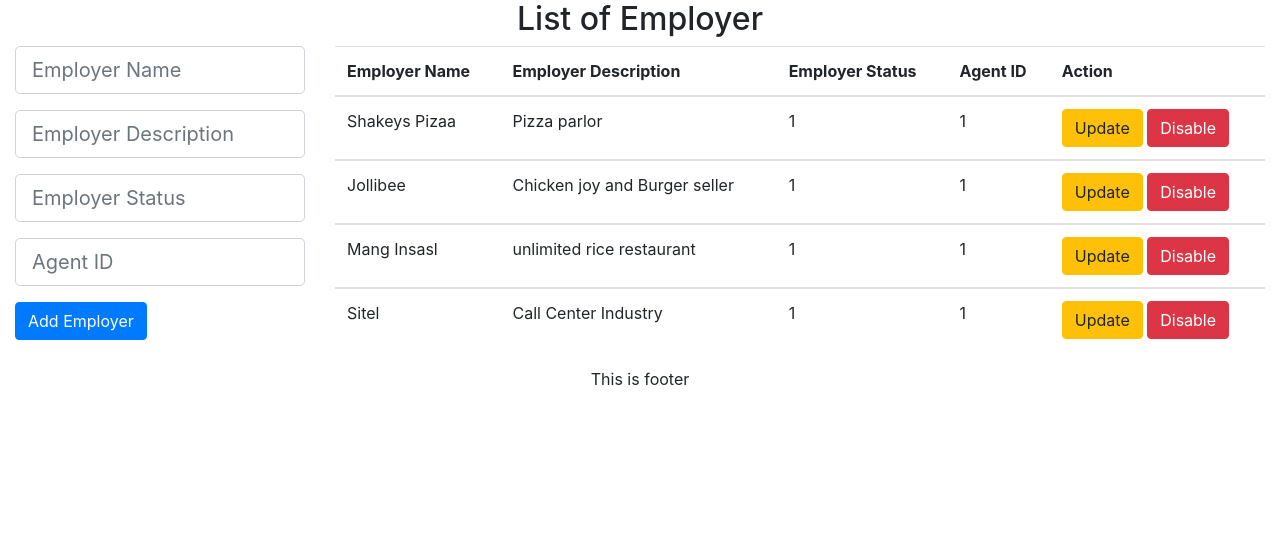
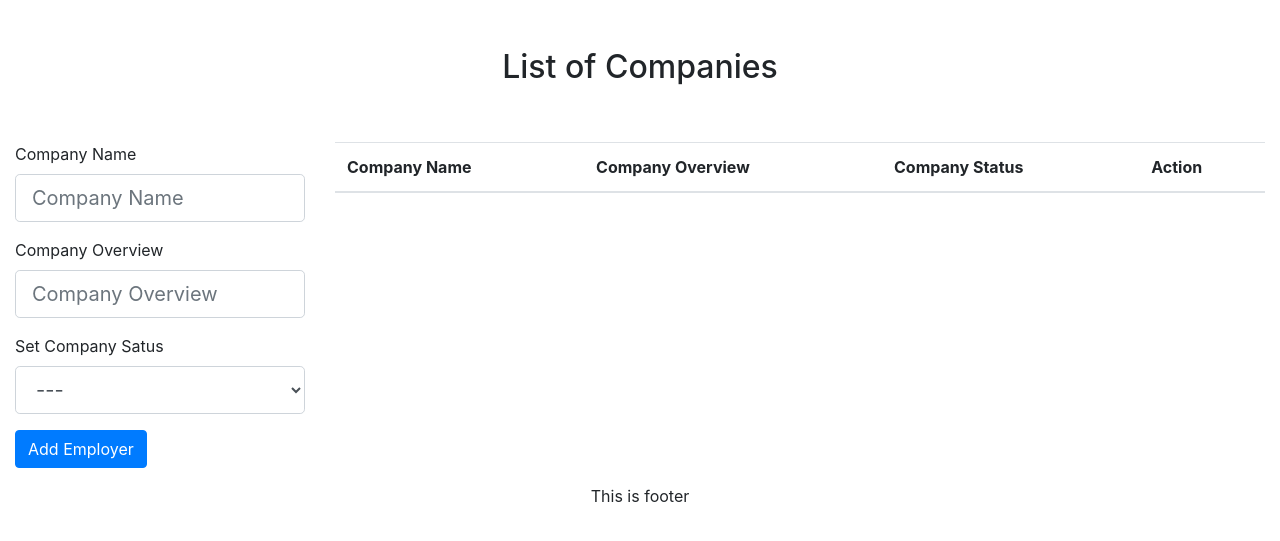
Before and after one commit to rodgeweb/net, a CodeIgniter app: page /net/index.php/employer/view in a window 1280 px wide. Shown: the part 56-597 px from the top of the page. Run offline with CodeIgniter, Linux system fonts and the light colour scheme; data comes from the database, SQL or seed files in the repository; tables that the repository leaves empty or names only in its code hold one stand-in row (values such as "Sample post"); lists and menus that the app fills with data are empty.

Commit message:
Employer was updated to match the new tables and rows in the database.

```diff
--- a/application/controllers/Employer.php
+++ b/application/controllers/Employer.php
@@ -5,41 +5,45 @@ class Employer extends CI_Controller {
 
     public function view() {
         $meta['title'] = 'List of Employer';
-        $data["employers"] = $this->employer_model->get_all_employer();
+        $data["companies"] = $this->employer_model->get_all_employer();
+        $data['status'] = $this->employer_model->get_status();
+
+        // var_dump($data['status'] = $this->employer_model->get_status());
+
         $this->load->view("admin/template/header", $meta);
         $this->load->view("admin/employer/view", $data);
         $this->load->view("admin/template/footer");
     }
 
     public function add_employer() {
-        $this->form_validation->set_rules("employer_name", "Employer Name", "required");
-        $this->form_validation->set_rules("employer_description", "Employer Description", "required");
-        $this->form_validation->set_rules("employer_status", "Employer Status", "required");
-        $this->form_validation->set_rules("agent_id", "Agent ID", "required");
+        $this->form_validation->set_rules("company_name", "Company Name", "required");
+        $this->form_validation->set_rules("company_overview", "Company Overview", "required");
+        $this->form_validation->set_rules("company_status", "Employer Status", "required");
 
 
-        if ($this->form_validation->run()) {
+        if ($this->form_validation->run() != FALSE) {
             $data = array (
-                "employer_name" => $this->input->post("employer_name"),
-                "employer_description" => $this->input->post("employer_description"),
-                "emp_status" => $this->input->post("employer_status"),
-                "agent_id" => $this->input->post("agent_id")
+                "company_name" => $this->input->post("company_name"),
+                "company_overview" => $this->input->post("company_overview"),
+                "company_status" => $this->input->post("company_status")
             );
 
-            if($this->input->post("update_employer")){
-                $id = $this->input->post("employer_id");
+            if($this->input->post("update_company")){
+                $id = $this->input->post("company_id");
                 $this->employer_model->update_employer($data, $id);
 
 				$this->session->set_flashdata('class', 'success');
-				$this->session->set_flashdata('message', 'Employer records has been updated!');
+                $this->session->set_flashdata('message', 'Employer records has been updated!');
                 redirect(base_url() . "employer");
             }else {
                 $this->employer_model->set_employer($data);
 
 				$this->session->set_flashdata('class', 'success');
-				$this->session->set_flashdata('message', 'New employer record has been added!');
+                $this->session->set_flashdata('message', 'New employer record has been added!');
                 redirect(base_url() . "employer");
             }
+        }else {
+            redirect('employer');
         }
     }
 
@@ -48,7 +52,8 @@ class Employer extends CI_Controller {
         $id = $this->uri->segment(3);
 
         $meta['title'] = 'Update Employer';
-        $data["employer"] = $this->employer_model->get_specific_employer($id);
+        $data["company"] = $this->employer_model->get_specific_employer($id);
+        $data['status'] = $this->employer_model->get_status();
 
         $this->load->view("admin/template/header", $meta);
         $this->load->view("admin/employer/update_employer", $data);
--- a/application/models/Employer_model.php
+++ b/application/models/Employer_model.php
@@ -4,29 +4,39 @@ defined('BASEPATH') OR exit('No direct script access allowed');
 class Employer_model extends CI_Model {
 
     function get_all_employer() {
-        $this->db->where("emp_status", 1);
-        $query = $this->db->get("tbl_employer");
+        // $this->db->where("emp_status", 1);
+        $this->db->select('a.id, a.company_name, a.company_overview, a.company_status, b.id, b.status_name');
+        $this->db->from("tbl_company a");
+        $this->db->join('tbl_status b', 'b.id = a.company_status');
+        $query = $this->db->get();
         return $query;
     }
 
     function set_employer($data) {
-        $this->db->insert("tbl_employer", $data);
+        $this->db->insert("tbl_company", $data);
     }
 
     function get_specific_employer($id) {
-        $this->db->where("id", $id);
-        $query = $this->db->get("tbl_employer");
+        $this->db->where("tbl_company.id", $id);
+        $this->db->join('tbl_status', 'tbl_status.id = tbl_company.company_status');
+        $query = $this->db->get("tbl_company");
         return $query->row();
     }
 
     function update_employer($data, $id) {
         $this->db->where("id", $id);
-        $this->db->update("tbl_employer", $data);
+        $this->db->update("tbl_company", $data);
 
     }
 
     function update_employer_status($data, $id) {
         $this->db->where('id', $id);
-        $this->db->update('tbl_employer', $data);
+        $this->db->update('tbl_company', $data);
+    }
+
+    function get_status() {
+        $query = $this->db->get('tbl_status');
+
+        return $query;
     }
 }
--- a/application/models/Job_model.php
+++ b/application/models/Job_model.php
@@ -7,7 +7,8 @@ class Job_model extends CI_Model {
 	{
 		// $this->db->where("tbl_jobs.status", 1);
 		$this->db->select('
-		a.id, a.job_name,
+		a.id,
+		a.job_name,
 		a.job_description,
 		a.job_category_id,
 		a.job_experience_id,
--- a/application/views/admin/employer/view.php
+++ b/application/views/admin/employer/view.php
@@ -1,22 +1,30 @@
-    <div class="container-fluid text-center">
-    <h2>List of Employer</h2>
+<div class="container-fluid text-center py-5">
+    <h2>List of Companies</h2>
 </div>
 <div class="container-fluid">
 <div class="row">
     <div class="col-md-3">
+        <?php if(validation_errors()) : ?>
+         <?= validation_errors(); ?>
+        <?php endif; ?>
         <form action="<?php echo base_url() ?>employer/add_employer" method="POST">
-            <input type="hidden" name="employer_id" />
             <div class="form-group">
-                <input class="form-control form-control-lg" type="text" name="employer_name" placeholder="Employer Name" />
+                <label>Company Name</label>
+                <input class="form-control form-control-lg" type="text" name="company_name" placeholder="Company Name" />
             </div>
             <div class="form-group">
-                <input class="form-control form-control-lg" type="text" name="employer_description" placeholder="Employer Description" />
+                <label>Company Overview</label>
+                <input class="form-control form-control-lg" type="text" name="company_overview" placeholder="Company Overview" />
             </div>
             <div class="form-group">
-                <input class="form-control form-control-lg" type="number" name="employer_status" placeholder="Employer Status" />
-            </div>
-            <div class="form-group">
-                <input class="form-control form-control-lg" type="number" name="agent_id" placeholder="Agent ID" />
+                <label>Set Company Satus</label>
+                <select name="company_status" class="form-control form-control-lg">
+                    <option value="">---</option>
+                    <?php foreach($status->result() as $status) : ?>
+                    <option value="<?= $status->id ?>"><?= $status->status_name ?></option>
+                    <?php endforeach; ?>
+                </select>
+                <!-- <input class="form-control form-control-lg" type="number" name="employer_status" placeholder="Employer Status" /> -->
             </div>
             <div class="form-group">
                 <input class="btn btn-primary" type="submit" name="add_employer" value="Add Employer" />
@@ -27,23 +35,21 @@
         <table class="table table-border">
             <tr>
                 <thead>
-                    <th>Employer Name</th>
-                    <th>Employer Description</th>
-                    <th>Employer Status</th>
-                    <th>Agent ID</th>
+                    <th>Company Name</th>
+                    <th>Company Overview</th>
+                    <th>Company Status</th>
                     <th>Action</th>
                 </thead>
             </tr>
-            <?php foreach ($employers->result() as $employer) : ?>
+            <?php foreach ($companies->result() as $company) : ?>
             <tr>
                 <tbody>
-                    <td><?php echo $employer->employer_name; ?></td>
-                    <td><?php echo $employer->employer_description; ?></td>
-                    <td><?php echo $employer->emp_status; ?></td>
-                    <td><?php echo $employer->agent_id; ?></td>
+                    <td><?php echo $company->company_name; ?></td>
+                    <td><?php echo $company->company_overview; ?></td>
+                    <td><?php echo $company->status_name; ?></td>
                     <td>
-                        <a class="btn btn-warning" href="employer/update_employer/<?php echo $employer->id; ?>">Update</a>
-                        <a class="btn btn-danger" href="employer/update_employer_status/<?php echo $employer->id; ?>">Disable</a>
+                        <?= anchor('employer/update_employer/'.$company->id, 'Update', 'class="btn btn-warning"'); ?>
+                        <?= anchor('employer/update_employer_status/'.$company->id, 'Disable', 'class="btn btn-danger"'); ?>
                     </td>
                 </tbody>
             </tr>
```
Also changed, not shown: application/views/admin/employer/update_employer.php (+20 -10 lines).
